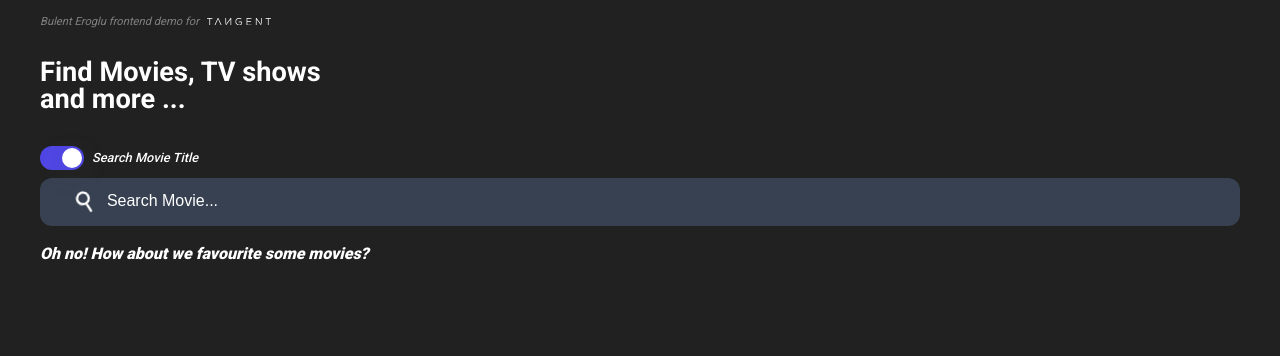
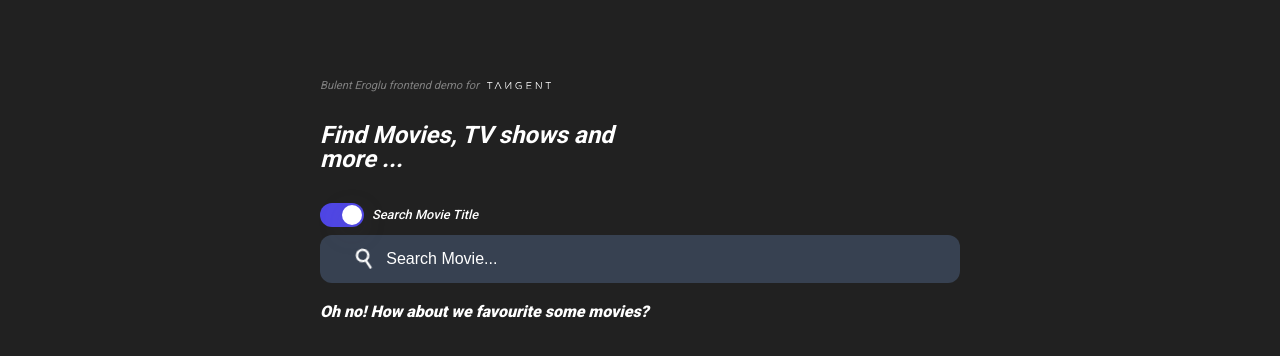
Before and after one commit to bulenteroglu/movie-app-demo, a React (Vite) app in the folder packages/frontend/: page / in a window 1280 px wide. Shown: the top 356 px of the page. Built offline with nearby package versions, Linux system fonts and the light colour scheme.

Commit message:
Added some tweaks to CSS

```diff
--- a/packages/frontend/src/styles/layout/_header.scss
+++ b/packages/frontend/src/styles/layout/_header.scss
@@ -16,8 +16,9 @@
 }
 
 .header_title {
-  font-size: 1.7rem;
+  font-size: 1.5rem;
   font-weight: 700;
+  font-style: italic;
 }
 
 .header__name {
--- a/packages/frontend/src/styles/layout/_layout.scss
+++ b/packages/frontend/src/styles/layout/_layout.scss
@@ -1,6 +1,20 @@
+$screen-lg-min: 1200px;
+
+@mixin lg {
+  @media (min-width: #{$screen-lg-min}) {
+    @content;
+  }
+}
+
 .layout {
   background-color: $movie-background;
   min-height: 100vh;
-  padding: 1rem 2.5rem;
+  padding: 5rem 2.5rem;
   color: #fff;
+
+  @include lg {
+    padding: 5rem 20rem;
+  }
 }
+
+// Large tablets and desktops
--- a/packages/frontend/src/styles/layout/_movie.scss
+++ b/packages/frontend/src/styles/layout/_movie.scss
@@ -5,6 +5,10 @@
   color: #ffff;
   min-height: 100vh;
   padding: 0rem 2rem;
+
+  @include lg {
+    padding: 5rem 20rem;
+  }
 }
 
 .movie__backBtn {
```
